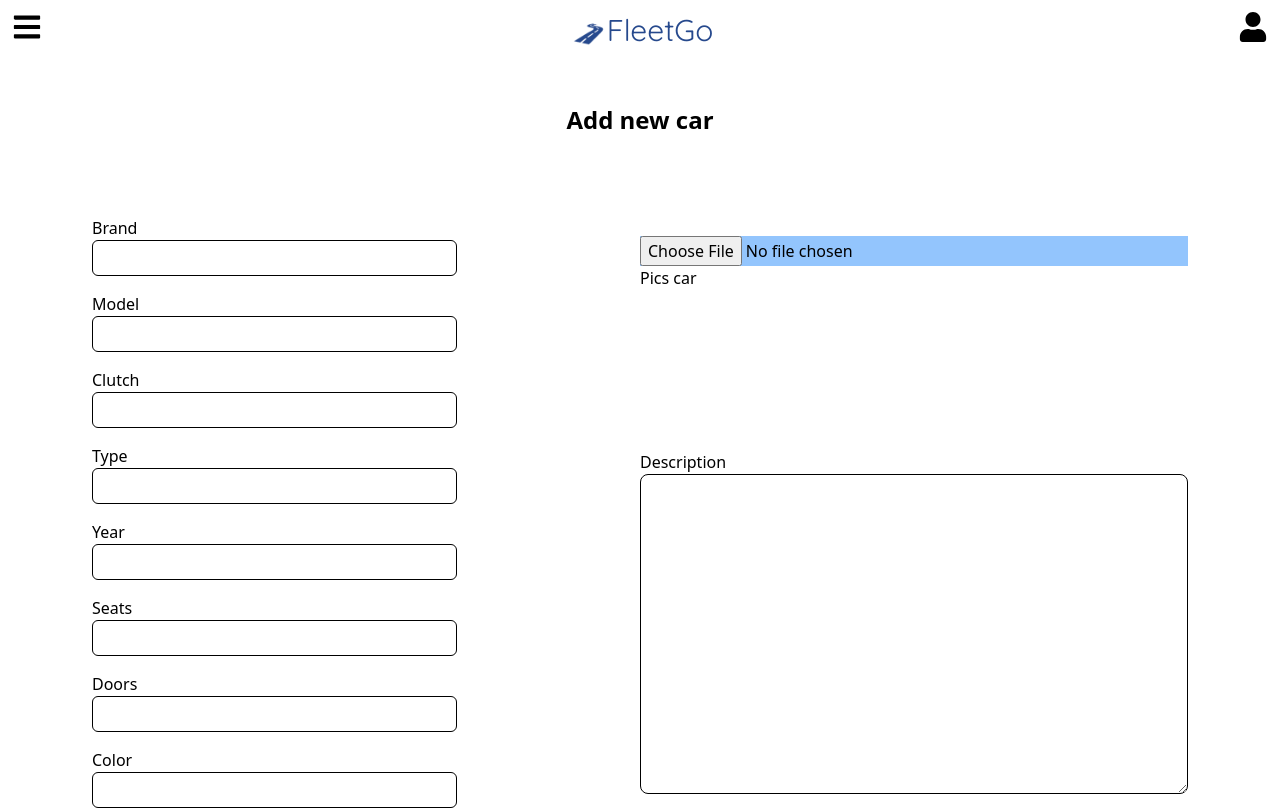
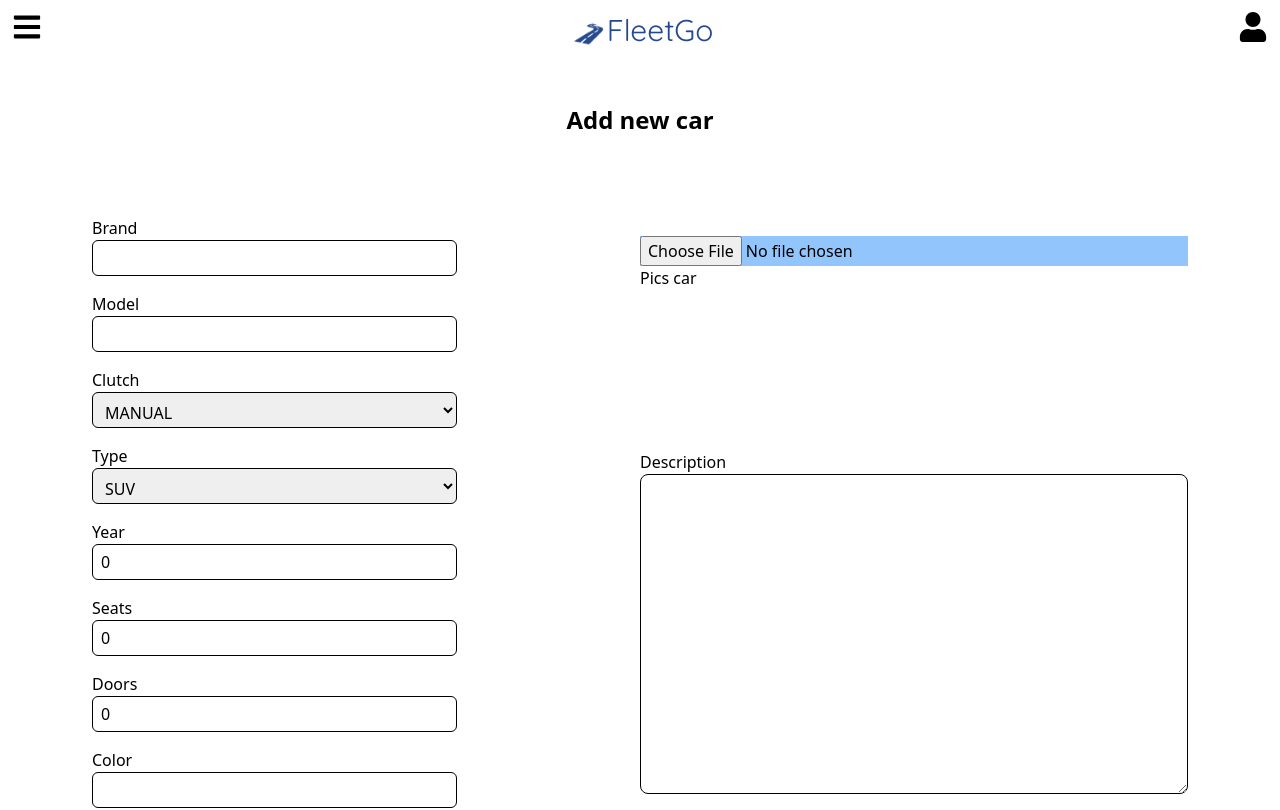
Before and after one commit to FannyDFT/hackathon2, a Next.js app: page /addnewcaradmin in a window 1280 px wide. Shown: the top 810 px of the page. Built offline with nearby package versions, Linux system fonts and the light colour scheme.

Commit message:
create post cars

```diff
--- a/pages/addnewcaradmin.tsx
+++ b/pages/addnewcaradmin.tsx
@@ -1,21 +1,32 @@
 import axios from "axios";
-import { ChangeEvent, useState } from "react";
+import { ChangeEvent, useEffect, useState } from "react";
 
 export default function AddNewCar() {
   const [carsData, setCarsData] = useState({
-    Brand: "",
-    Model: "",
-    Type: "",
-    Clutch: "",
-    Year: "",
-    Seats: "",
-    Doors: "",
-    Color: "",
-    Price: "",
-    Kilometers: "",
-    Fuel: "",
-    Plate: "",
+    brand: "",
+    model: "",
+    name: "",
+    clutch: "",
+    year: 0,
+    seats: 0,
+    doors: 0,
+    color: "",
+    price: 0,
+    kilometers: 0,
+    fuel: "",
+    plate: "",
   });
+
+  const clutchChoice = ["MANUAL", "AUTOMATIC"];
+
+  const typeChoice = [
+    "SUV",
+    "COUPE",
+    "SEDAN",
+    "VAN",
+    "CONVERTIBLE",
+    "SUPER_CAR",
+  ];
 
   const handleSubmit = () => {
     axios.post("http://localhost:3000/api/cars", carsData);
@@ -38,136 +49,145 @@ export default function AddNewCar() {
           <label className="labeladmin" htmlFor="Brand">
             Brand
             <input
-              name="Brand"
-              value={carsData.Brand}
+              name="brand"
+              value={carsData.brand}
               onChange={handleChange}
               className="admininput"
               type="text"
-              required
             />
           </label>
           <label className="labeladmin" htmlFor="Model">
             Model
             <input
-              name="Model"
-              value={carsData.Model}
+              name="model"
+              value={carsData.model}
               onChange={handleChange}
               className="admininput"
               type="text"
-              required
             />
           </label>
-          <label className="labeladmin" htmlFor="Clutch">
+          <label className="labeladmin" htmlFor="clutch">
             Clutch
-            <input
-              name="Clutch"
-              value={carsData.Clutch}
-              onChange={handleChange}
-              className="admininput"
-              type="text"
-              required
-            />
+            <select
+              onChange={(e) =>
+                setCarsData((state) => ({
+                  ...state,
+                  clutch: e.target.value,
+                }))
+              }
+              className="border border-black w-2/3 h-9 rounded-md p-2"
+              name="clutch"
+              id={carsData.clutch}
+            >
+              {clutchChoice.map((clutch) => (
+                <option key={clutch} value={clutch}>
+                  {clutch}
+                </option>
+              ))}
+            </select>
           </label>
           <label className="labeladmin" htmlFor="Type">
             Type
-            <input
-              name="Type"
-              value={carsData.Type}
-              onChange={handleChange}
-              className="admininput"
-              type="text"
-              required
-            />
+            <select
+              onChange={(e) =>
+                setCarsData((state) => ({
+                  ...state,
+                  name: e.target.value,
+                }))
+              }
+              className="border border-black w-2/3 h-9 rounded-md p-2"
+              name="clutch"
+              id={carsData.clutch}
+            >
+              {typeChoice.map((type) => (
+                <option key={type} value={type}>
+                  {type}
+                </option>
+              ))}
+            </select>
           </label>
           <label className="labeladmin" htmlFor="Year">
             Year
             <input
-              name="Year"
-              value={carsData.Year}
+              name="year"
+              value={carsData.year}
               onChange={handleChange}
               className="admininput"
               type="text"
-              required
             />
           </label>
           <label className="labeladmin" htmlFor="Seats">
             Seats
             <input
-              name="Seats"
-              value={carsData.Seats}
+              name="seats"
+              value={carsData.seats}
               onChange={handleChange}
               className="admininput"
               type="text"
-              required
             />
           </label>
           <label className="labeladmin" htmlFor="Doors">
             Doors
             <input
-              name="Doors"
-              value={carsData.Doors}
+              name="doors"
+              value={carsData.doors}
               onChange={handleChange}
               className="admininput"
               type="text"
-              required
             />
           </label>
           <label className="labeladmin" htmlFor="Color">
             Color
             <input
-              name="Color"
-              value={carsData.Color}
+              name="color"
+              value={carsData.color}
               onChange={handleChange}
               className="admininput"
               type="text"
-              required
             />
           </label>
           <label className="labeladmin" htmlFor="Price">
             Price
             <input
-              name="Price"
-              value={carsData.Price}
+              name="price"
+              value={carsData.price}
               onChange={handleChange}
               className="admininput"
               type="text"
-              required
             />
           </label>
           <label className="labeladmin" htmlFor="Kilometers">
             Kilometers
             <input
-              name="Kilometers"
-              value={carsData.Kilometers}
+              name="kilometers"
+              value={carsData.kilometers}
               onChange={handleChange}
               className="admininput"
               type="text"
-              required
             />
           </label>
           <label className="labeladmin" htmlFor="Fuel">
             Fuel
             <input
-              name="Fuel"
-              value={carsData.Fuel}
+              name="fuel"
+              value={carsData.fuel}
               onChange={handleChange}
               className="admininput"
               type="text"
-              required
             />
           </label>
           <label className="labeladmin" htmlFor="Plate">
             Plate
             <input
-              name="Plate"
-              value={carsData.Plate}
+              name="plate"
+              value={carsData.plate}
               onChange={handleChange}
               className="admininput"
               type="text"
-              required
             />
           </label>
         </div>
+
         <div className="mr-20">
           <label htmlFor="pics" className="flex flex-col mb-40 mt-5">
             <input className="bg-blue-300" type="file" />
--- a/pages/updatecar.tsx
+++ b/pages/updatecar.tsx
@@ -3,18 +3,18 @@ import { ChangeEvent, useEffect, useState } from "react";
 
 export default function UpdateCar() {
   const [carsData, setCarsData] = useState({
-    Brand: "",
-    Model: "",
-    Type: "",
-    Clutch: "",
-    Year: "",
-    Seats: "",
-    Doors: "",
-    Color: "",
-    Price: "",
-    Kilometers: "",
-    Fuel: "",
-    Plate: "",
+    brand: "",
+    model: "",
+    name: "",
+    clutch: "",
+    year: "",
+    seats: "",
+    doors: "",
+    color: "",
+    price: "",
+    kilometers: "",
+    fuel: "",
+    plate: "",
   });
 
   const fakeCarId = "22499a87-e9bc-4fb4-958f-69dec7f961cc";
@@ -55,133 +55,121 @@ export default function UpdateCar() {
           <label className="labeladmin" htmlFor="Brand">
             Brand
             <input
-              name="Brand"
-              value={carsData.Brand}
+              name="brand"
+              value={carsData.brand}
               onChange={handleChange}
               className="admininput"
               type="text"
-              required
             />
           </label>
           <label className="labeladmin" htmlFor="Model">
             Model
             <input
-              name="Model"
-              value={carsData.Model}
+              name="model"
+              value={carsData.model}
               onChange={handleChange}
               className="admininput"
               type="text"
-              required
             />
           </label>
           <label className="labeladmin" htmlFor="Clutch">
             Clutch
             <input
-              name="Clutch"
-              value={carsData.Clutch}
+              name="clutch"
+              value={carsData.clutch}
               onChange={handleChange}
               className="admininput"
               type="text"
-              required
             />
           </label>
           <label className="labeladmin" htmlFor="Type">
             Type
             <input
-              name="Type"
-              value={carsData.Type}
+              name="name"
+              value={carsData.name}
               onChange={handleChange}
               className="admininput"
               type="text"
-              required
             />
           </label>
           <label className="labeladmin" htmlFor="Year">
             Year
             <input
-              name="Year"
-              value={carsData.Year}
+              name="year"
+              value={carsData.year}
               onChange={handleChange}
               className="admininput"
               type="text"
-              required
             />
           </label>
           <label className="labeladmin" htmlFor="Seats">
             Seats
             <input
-              name="Seats"
-              value={carsData.Seats}
+              name="seats"
+              value={carsData.seats}
               onChange={handleChange}
               className="admininput"
               type="text"
-              required
             />
           </label>
           <label className="labeladmin" htmlFor="Doors">
             Doors
             <input
-              name="Doors"
-              value={carsData.Doors}
+              name="doors"
+              value={carsData.doors}
               onChange={handleChange}
               className="admininput"
               type="text"
-              required
             />
           </label>
           <label className="labeladmin" htmlFor="Color">
             Color
             <input
-              name="Color"
-              value={carsData.Color}
+              name="color"
+              value={carsData.color}
               onChange={handleChange}
               className="admininput"
               type="text"
-              required
             />
           </label>
           <label className="labeladmin" htmlFor="Price">
             Price
             <input
-              name="Price"
-              value={carsData.Price}
+              name="price"
+              value={carsData.price}
               onChange={handleChange}
               className="admininput"
               type="text"
-              required
             />
           </label>
           <label className="labeladmin" htmlFor="Kilometers">
             Kilometers
             <input
-              name="Kilometers"
-              value={carsData.Kilometers}
+              name="kilometers"
+              value={carsData.kilometers}
               onChange={handleChange}
               className="admininput"
               type="text"
-              required
             />
           </label>
           <label className="labeladmin" htmlFor="Fuel">
             Fuel
             <input
-              name="Fuel"
-              value={carsData.Fuel}
+              name="fuel"
+              value={carsData.fuel}
               onChange={handleChange}
               className="admininput"
               type="text"
-              required
             />
           </label>
           <label className="labeladmin" htmlFor="Plate">
             Plate
             <input
-              name="Plate"
-              value={carsData.Plate}
+              name="plate"
+              value={carsData.plate}
               onChange={handleChange}
               className="admininput"
               type="text"
-              required
             />
           </label>
         </div>
```
